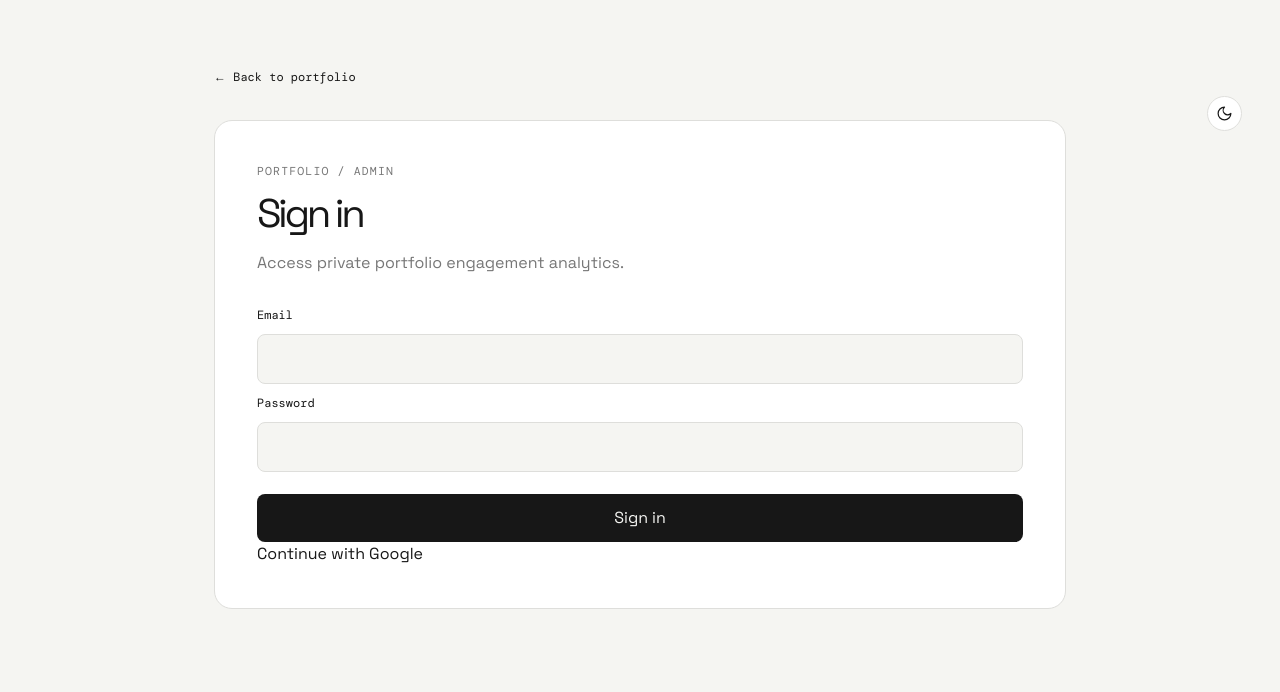
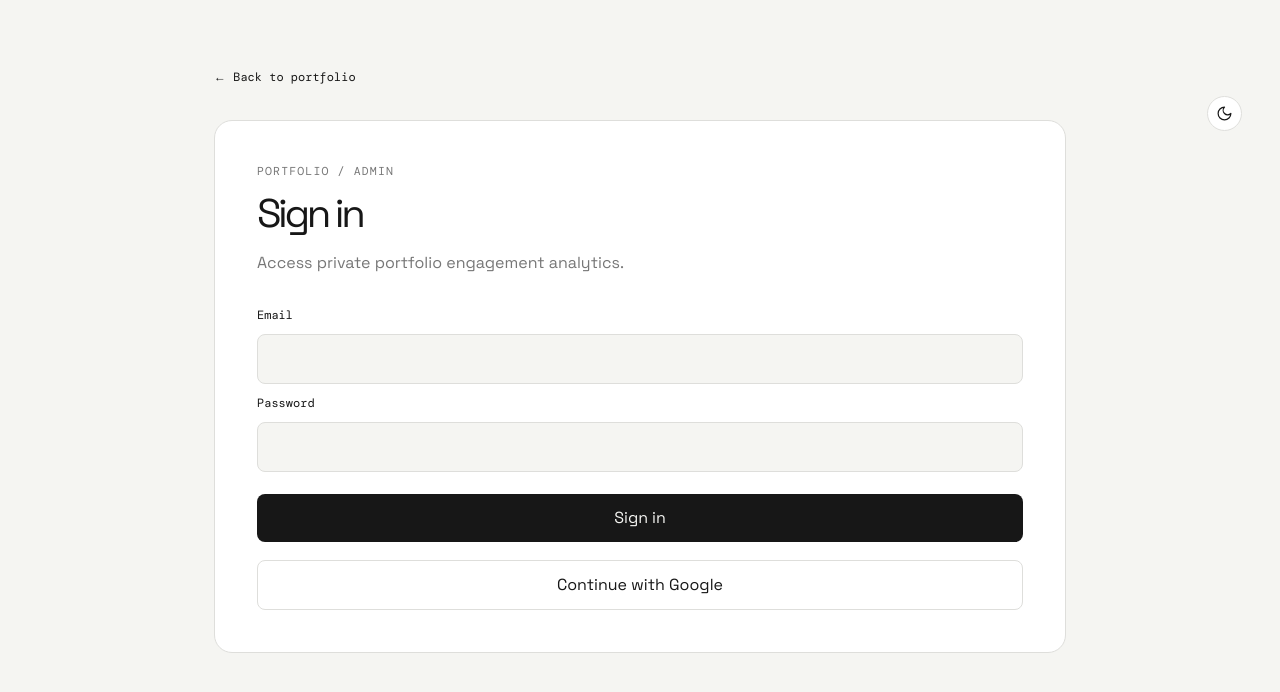
Before and after one commit to sardinexszc/SardinexszcPortfolio, a Next.js app in the folder apps/web/: page /loginauthentication in a window 1280 px wide. Shown: the top 692 px of the page. Built offline with nearby package versions, Linux system fonts and the light colour scheme; no server answers.

Commit message:
Style Google sign-in button

```diff
--- a/apps/web/src/app/globals.css
+++ b/apps/web/src/app/globals.css
@@ -248,6 +248,9 @@ footer { display: flex; justify-content: space-between; padding: 25px 0; }
 .analytics-form input { background: var(--paper); border: 1px solid var(--line); border-radius: 8px; color: var(--ink); font: inherit; padding: 12px; }
 .analytics-form button, .analytics-header button { background: var(--ink); border: 0; border-radius: 8px; color: var(--paper); cursor: pointer; font: inherit; margin-top: 12px; padding: 12px 20px; }
 .analytics-error { color: #b42318 !important; }
+.analytics-social-form { margin-top: 18px; }
+.analytics-social-form button { width: 100%; background: var(--surface); border: 1px solid var(--line); border-radius: 8px; color: var(--ink); cursor: pointer; font: inherit; padding: 12px 20px; }
+.analytics-social-form button:hover { border-color: var(--ink); }
 .analytics-grid { display: grid; grid-template-columns: repeat(2, 1fr); gap: 20px; margin-top: 38px; }
 .analytics-header { display: flex; justify-content: space-between; align-items: center; }
 @media (max-width: 650px) { .analytics-grid { grid-template-columns: 1fr; } }
```
